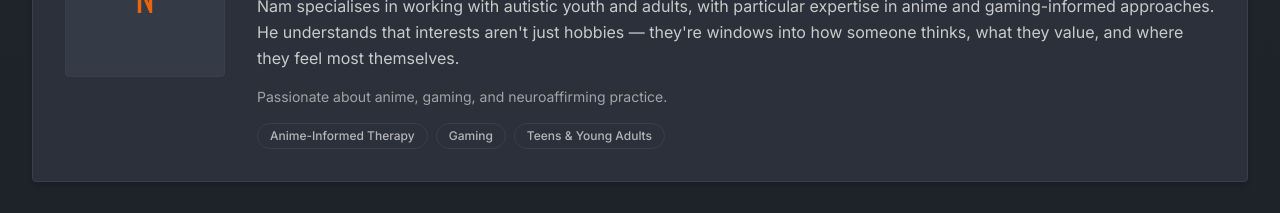
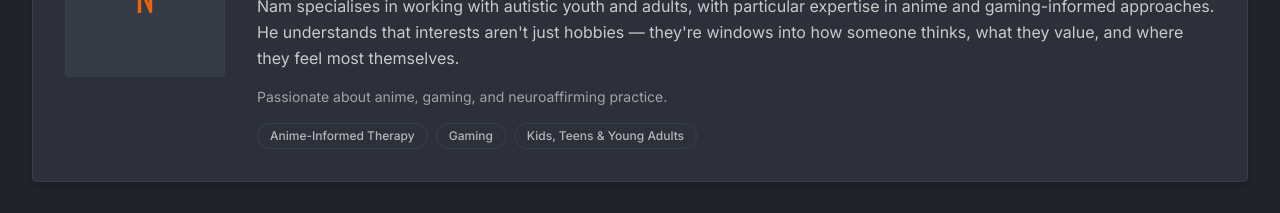
Before and after one commit to EstusHealth/estus-health-website, a React (Vite) app: page /about/team in a window 1280 px wide. Shown: the part 1760-1973 px from the top of the page. Built offline with nearby package versions, Linux system fonts and the light colour scheme.

Commit message:
Update TeamPage.jsx

```diff
--- a/src/pages/TeamPage.jsx
+++ b/src/pages/TeamPage.jsx
@@ -24,7 +24,7 @@ const team = [
     status: "Accepting referrals",
     bio: "Nam specialises in working with autistic youth and adults, with particular expertise in anime and gaming-informed approaches. He understands that interests aren't just hobbies — they're windows into how someone thinks, what they value, and where they feel most themselves.",
     background: "Passionate about anime, gaming, and neuroaffirming practice.",
-    specialties: ["Anime-Informed Therapy", "Gaming", "Teens & Young Adults"],
+    specialties: ["Anime-Informed Therapy", "Gaming", "Kids, Teens & Young Adults"],
   },
 ];
 
```
